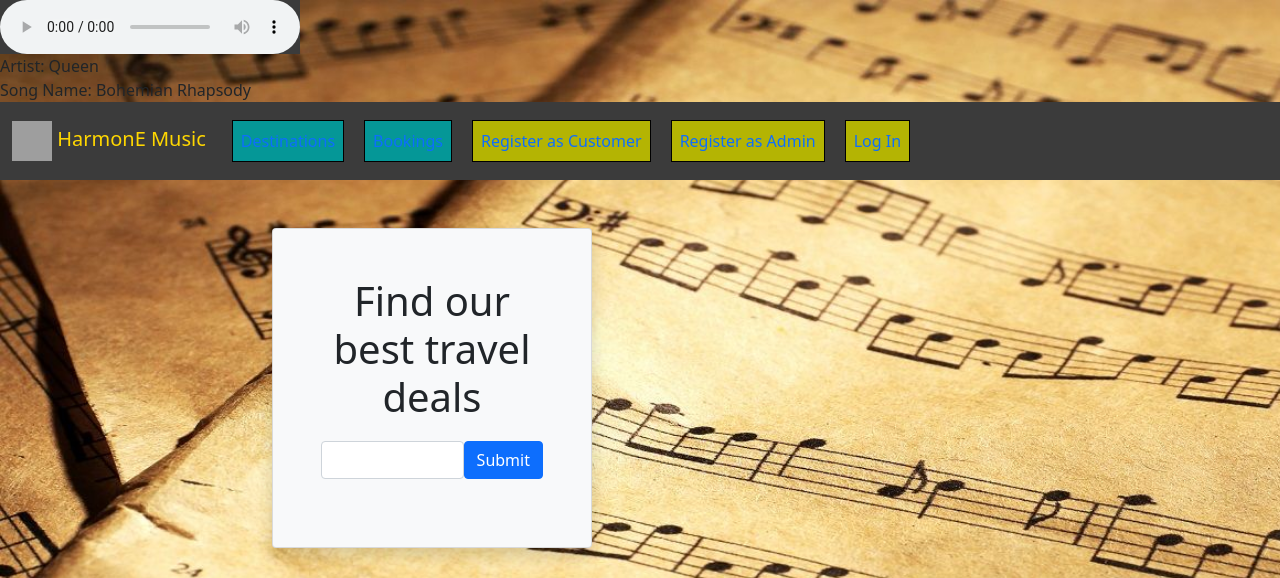
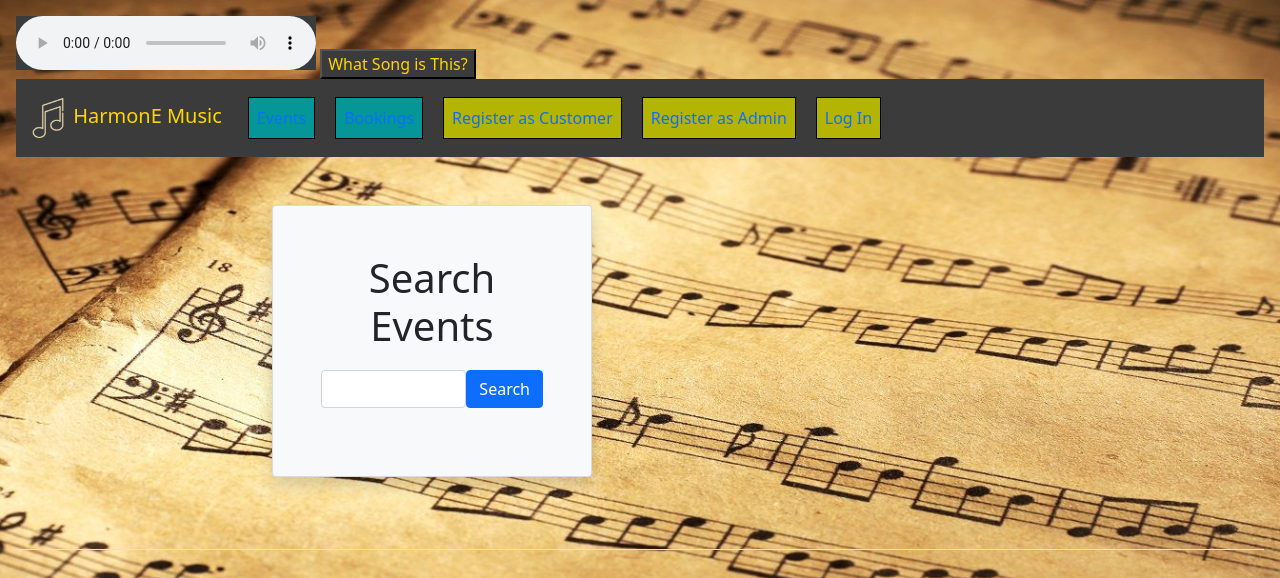
Before and after one commit to JP-QUT-IT/HarmonE-Music, a Flask app: page / in a window 1280 px wide. Shown: the top 578 px of the page. Run offline with Flask 2, Linux system fonts and the light colour scheme; data that the repository does not hold is empty; some libraries are stand-ins or nearby versions; grey boxes are pictures that could not be loaded.

Commit message:
html changes

```diff
--- a/travel/templates/base.html
+++ b/travel/templates/base.html
@@ -10,13 +10,13 @@
     <link rel="stylesheet" href="/static/style.css">
 </head>
 
-<body>
-    <div class="site-content">
-
+<body class="site-content">
+    <div class="p-3 mb-2">
         <!-- Header -->
         <header class="border-bottom">
             <audio id="audioplayer" controls style="background-color:rgb(59, 59, 59);"> <!-- Remove the "Controls" Attribute if you don't want the visual controls -->
             </audio>
+            <button style= "background-color:rgb(59, 59, 59);color: gold;" onclick="SongIdentity(SelectedSongV4)">What Song is This?</button>
             <script>
                 var lastSong = null;
                 var selection = null;
@@ -98,20 +98,23 @@
 
                 selectRandom(); // Select initial song
                 player.play(); // Start song
-                var SelectedSongV1 = playlist[selection].replace("/static/music/", "<br> Artist: ");
-                var SelectedSongV2 = SelectedSongV1.replace(" - ","<br> Song Name: ");
+                var SelectedSongV1 = playlist[selection].replace("/static/music/", "Artist: ");
+                var SelectedSongV2 = SelectedSongV1.replace(" - ","\nSong Name: ");
                 var SelectedSongV3 = SelectedSongV2.replace(".mp3","");
                 var SelectedSongV4 = SelectedSongV3.replace("ACDC","AC/DC");
-                document.write(SelectedSongV4)
+                function SongIdentity(SelectedSongV4)
+                {
+                    alert(SelectedSongV4);
+                }
             </script>
 
             <!-- Navbar -->
-            <nav class="navbar navbar-expand-lg" style="background-color:rgb(59, 59, 59);">
+            <nav class="navbar navbar-expand-lg" style="background-color:rgb(59, 59, 59); width: auto;">
                 <div class="container-fluid">
 
 
                     <!-- Your Travel App Name or Logo -->
-                    <a class="navbar-brand ml-3" style="background-color:rgb(59, 59, 59);color: gold;" href="/"><img src="/static/images/Music Event Logo.png" style="width:40px;height:40px;"> HarmonE Music</a>
+                    <a class="navbar-brand ml-3" style="background-color:rgb(59, 59, 59);color: gold;" href="/"><img src="/static/images/HarmonE Logo.png" style="width:40px;height:40px;"> HarmonE Music</a>
                     <button class="navbar-toggler" type="button" data-bs-toggle="collapse"
                         data-bs-target="#navbarSupportedContent" aria-controls="navbarSupportedContent"
                         aria-expanded="false" aria-label="Toggle navigation">
@@ -123,7 +126,7 @@
                         <!-- Navbar -->
                         <div class="collapse navbar-collapse" id="navbarTogglerDemo01" style="background-color:rgb(59, 59, 59);">
                             <div class="navbar-nav ml-auto">
-                                <a class="nav-item nav-link" href="/events" style="background-color: rgb(5, 151, 151); border:1px solid black;">Destinations</a>
+                                <a class="nav-item nav-link" href="/events" style="background-color: rgb(5, 151, 151); border:1px solid black;">Events</a>
                                 <a class="nav-item nav-link" href="#" style="background-color: rgb(5, 151, 151); border:1px solid black;">Bookings</a>
                                 {% if current_user.is_authenticated %}
                                 <a class="nav-item nav-link disabled text-muted" href="#" style="background-color: rgb(5, 151, 151); border:1px solid black;"><span>Welcome, {{ current_user.name }}</span></a>
@@ -143,10 +146,8 @@
 
         </header>
 
-        <div class="site-content">
         {% block content %}
         {% endblock %}
-        </div>
 
         <footer class="footer">
             <div class="text-center py-2 bg-light">
--- a/travel/templates/events/create.html
+++ b/travel/templates/events/create.html
@@ -2,11 +2,11 @@
 {% import "bootstrap/wtf.html" as wtf %}
 
 {% block content %}
-<div class="container">
+<div class="container" style="background-color:rgb(59, 59, 59); width: auto;">
     <div class="row mt-5">
         <div class="col-md-12">
 
-            <h1>Add Travel Destination</h1>
+            <h1>Add Music Event</h1>
             <p>Enter a country that you will help clients travel to.</p>
 
             {{wtf.quick_form(form)}}
--- a/travel/templates/index.html
+++ b/travel/templates/index.html
@@ -6,10 +6,10 @@
          <div class="row justify-content-center mt-5 pb-4">
             <div class="col-md-8">
                <div class="card shadow p-5 mb-5 bg-light">
-                  <h1 class="text-center mb-3">Find our best travel deals</h1>
+                  <h1 class="text-center mb-3">Search Events</h1>
               <form class="form-inline d-flex flex-nowrap" action="{{url_for('main.search')}}" >
                 <input type="text" name="search" class="form-control flex-grow-1 my-1 mr-sm-2" id="inlineFormCustomSelectPref">
-                <button type="submit" class="flex-shrink-1 btn btn-primary my-1">Submit</button>
+                <button type="submit" class="flex-shrink-1 btn btn-primary my-1">Search</button>
               </form>
 
                </div>
```
Also changed, not shown: travel/static/images/HarmonE Logo.png (added).
